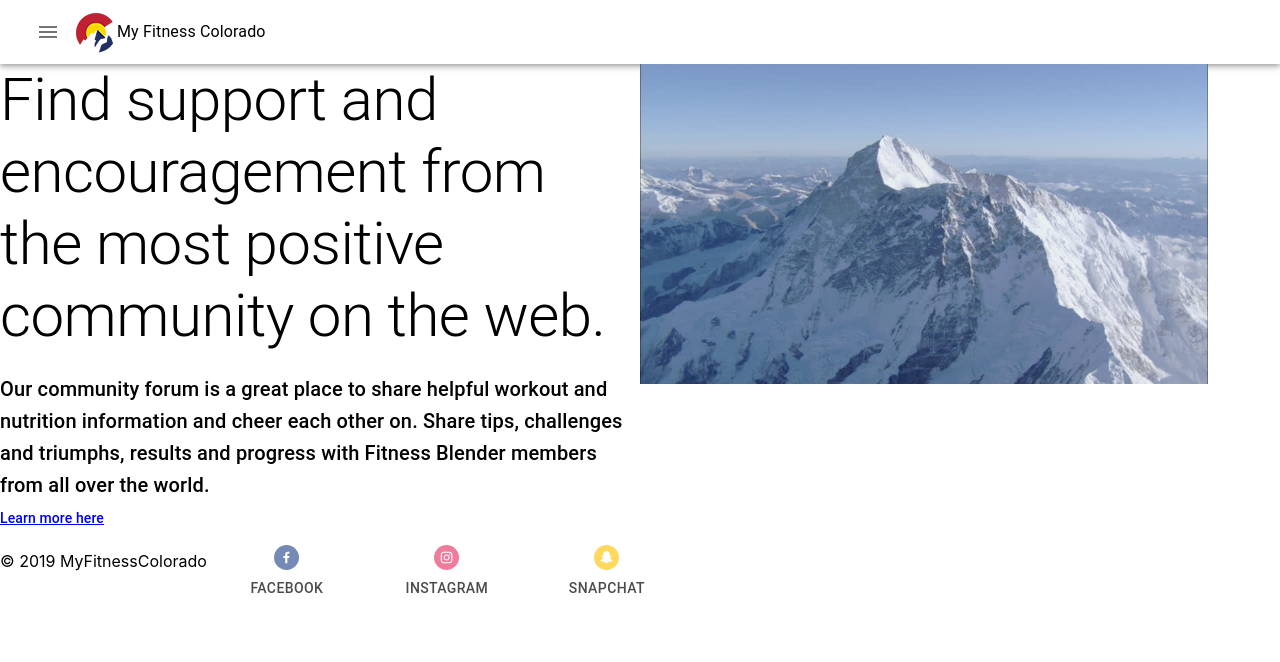
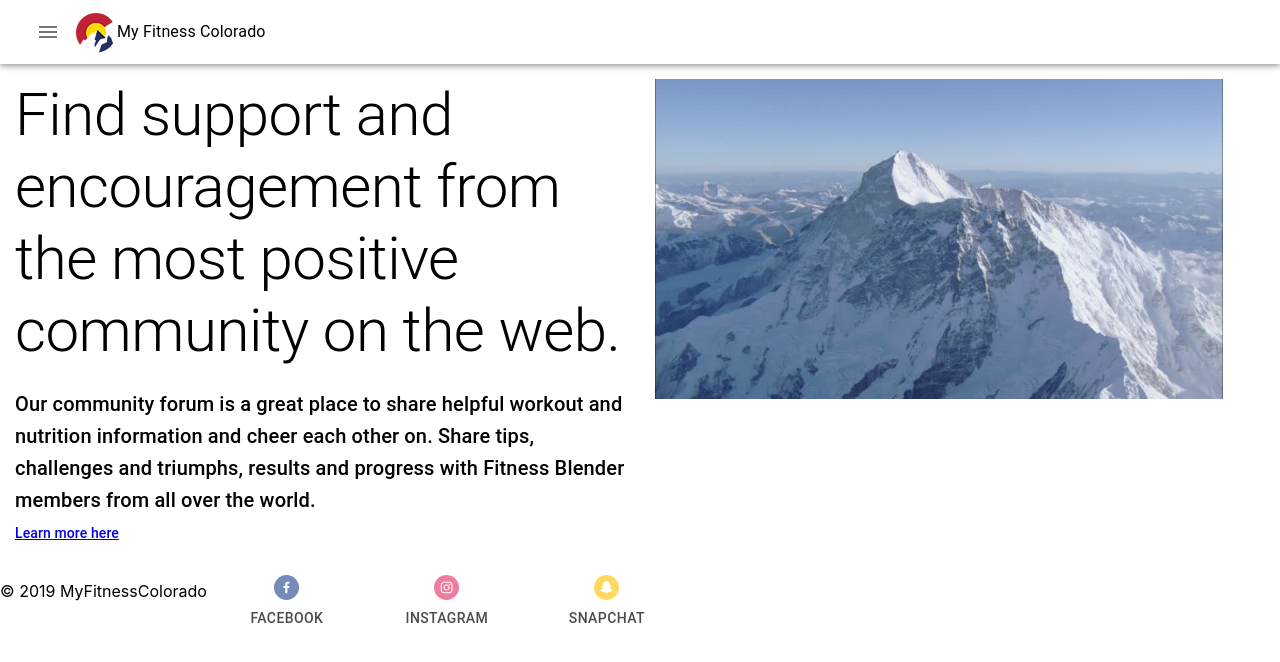
Before and after one commit to martinezfran63/my_fitness_colorado, a React (Create React App) app: page / in a window 1280 px wide. Shown: the top 662 px of the page. Built offline with nearby package versions, Linux system fonts and the light colour scheme.

Commit message:
add margin

```diff
--- a/src/pages/home.js
+++ b/src/pages/home.js
@@ -6,7 +6,7 @@ class Home extends React.Component {
   render() {
     return (
       <Grid container>
-        <Grid item sm>
+        <Grid item sm style={{ margin: 15 }}>
           <Typography variant="h2" gutterBottom>
             Find support and encouragement from the most positive community on
             the web.
@@ -23,7 +23,7 @@ class Home extends React.Component {
             <a href="/workout">Learn more here</a>
           </Typography>
         </Grid>
-        <Grid item sm>
+        <Grid item sm style={{ margin: 15 }}>
           <img src={logo} className="App-logo" alt="logo" />
         </Grid>
       </Grid>
```
